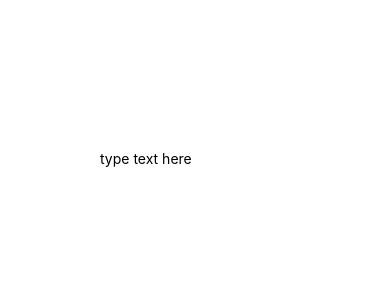
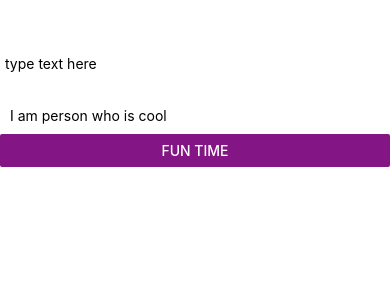
Before and after one commit to Jonathan-Tao/carpool, a React Native app: screen / in a window 390 px wide. Shown: the top 300 px of the page. Built offline with nearby package versions, Linux system fonts and the light colour scheme.

Commit message:
added buttons

```diff
--- a/App.js
+++ b/App.js
@@ -1,5 +1,5 @@
 import React, { useState } from 'react';
-import { Text, TextInput, TextPropTypes, View, StyleSheet } from 'react-native';
+import { Text, TextInput, View, StyleSheet, Button } from 'react-native';
 
 const Textbox = (props) => {
   const [text, setText] = useState('')
@@ -7,13 +7,13 @@ const Textbox = (props) => {
   return (
     <View>
       <TextInput
-        style = {styles.textbox}
-        placeholder = {props.placeholder}
-        onChangeText = {text => setText(text)}
-        defaultValue = {text}
+        style={styles.textbox}
+        placeholder={props.placeholder}
+        onChangeText={text => setText(text)}
+        defaultValue={text}
       />
 
-      <Text style = {styles.blackRegular}>
+      <Text style={styles.blackRegular}>
         {text.split(' ').map((word) => word && '🍕').join(' ')}
       </Text>
 
@@ -22,15 +22,34 @@ const Textbox = (props) => {
 
 }
 
+const Cat = (props) => {
+
+  return (
+    <View>
+      <Text style = {styles.blackRegular, {padding: 10} }>
+        I am person who is cool
+      </Text>
+      <Button
+        color="#841584"
+        onPress={() => {
+          alert('fuck off');
+        }}
+        title = {"fun time"}
+      />
+    </View>
+  );
+}
+
+
 const styles = StyleSheet.create({
   textbox: {
     marginTop: 50,
-    padding: 100,
+    padding: 5,
   },
   blackRegular: {
     color: 'red',
     fontWeight: 'normal',
-    fontSize: 42,
+    fontSize: 10,
     padding: 10
   }
 })
@@ -38,7 +57,8 @@ const styles = StyleSheet.create({
 const main = () => {
   return (
     <>
-       <Textbox placeholder = 'type text here'/>
+      <Textbox placeholder='type text here' />
+      <Cat name="Munkustrap" />
     </>
   )
 }
```
